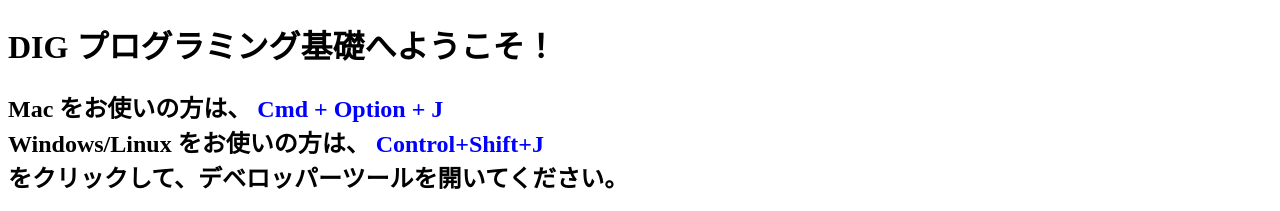
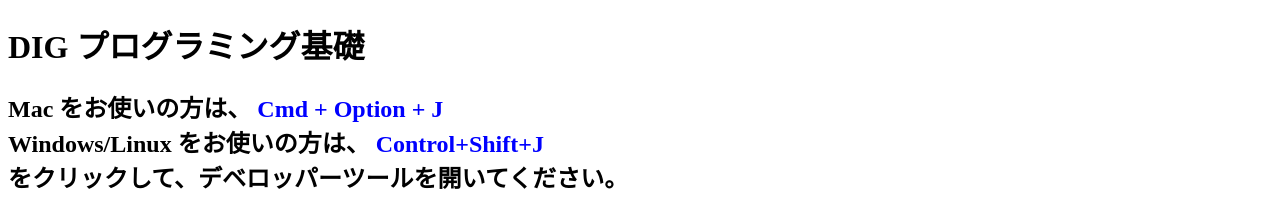
Before and after one commit to kaito-ichihara/github.io, a plain HTML site: page index.html in a window 1280 px wide. Shown: the top 211 px of the page. Drawn offline with nearby package versions, Linux system fonts and the light colour scheme; a script that the page names is missing.

Commit message:
Update index.html

```diff
--- a/index.html
+++ b/index.html
@@ -11,7 +11,7 @@
 </head>
 
 <body>
-    <h1>DIG プログラミング基礎へようこそ！</h1>
+    <h1>DIG プログラミング基礎</h1>
     <h2>Mac をお使いの方は、 <font color="blue"> Cmd + Option + J</font><br>
         Windows/Linux をお使いの方は、 <font color="blue"> Control+Shift+J</font> <br>
         をクリックして、デベロッパーツールを開いてください。</h2>
```
